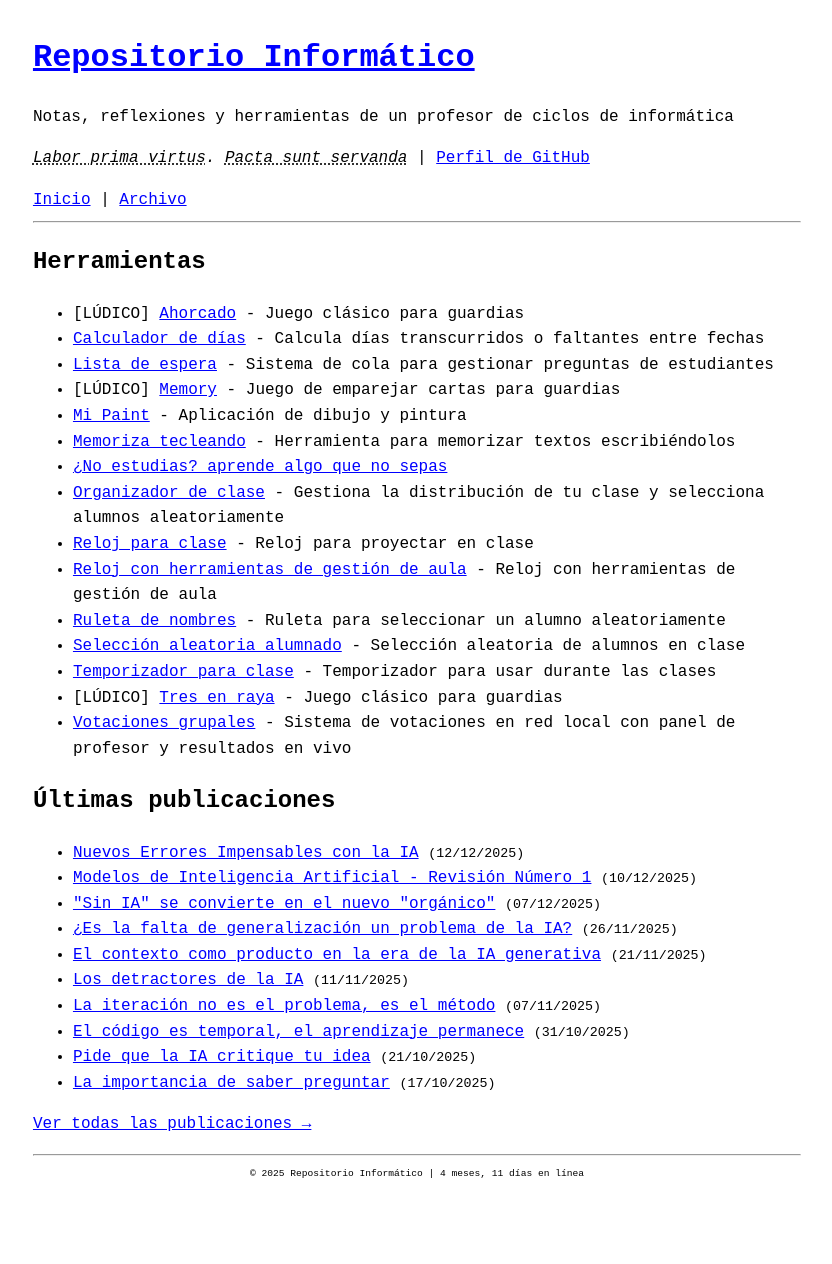
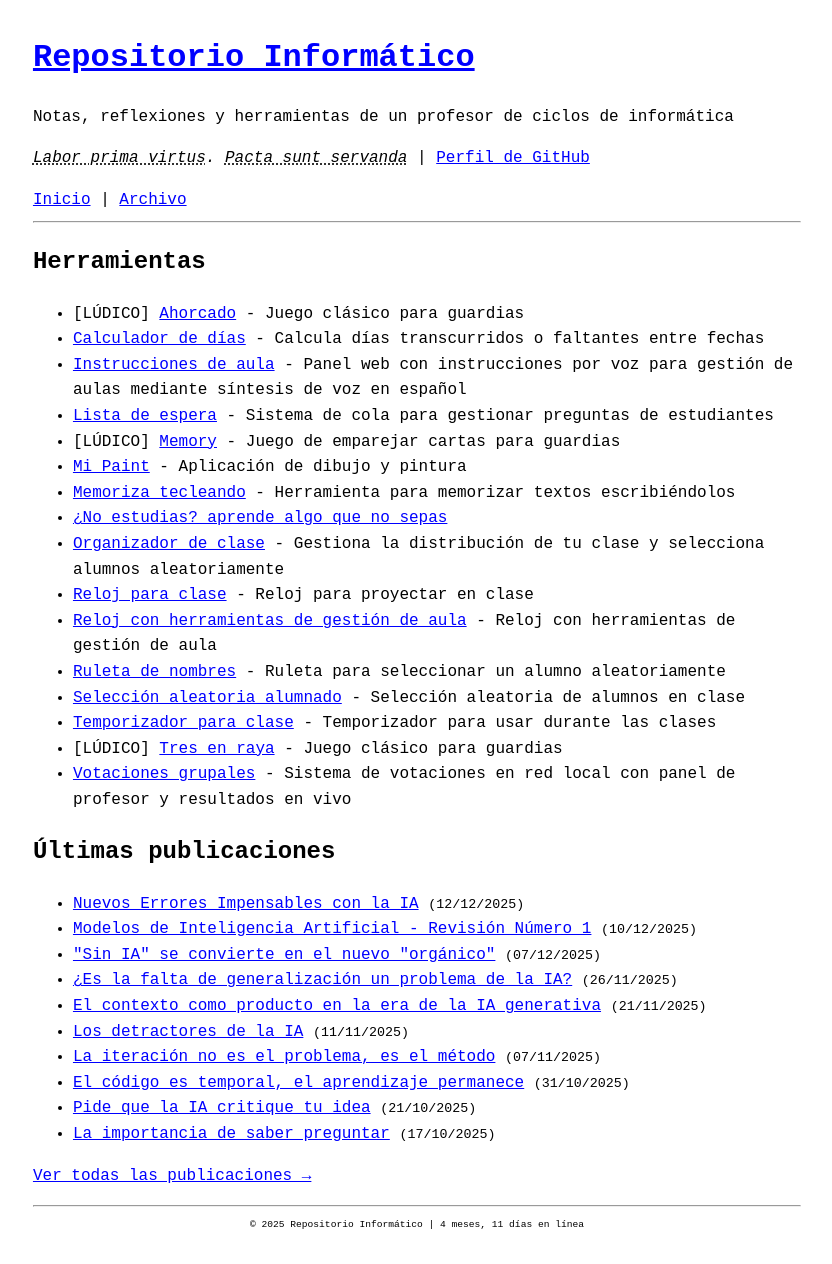
Before and after one commit to repositorioinformatico/repositorioinformatico.github.io, a Jekyll site: the page built from index.html, in a window 1280 px wide. Shown: the whole page, without its empty margins (223-1055 px from the left). Built offline with Jekyll 4.4.1, drawn with Linux system fonts in a browser that asks for light colours; before the commit the page ends 1213 px from its top, so only the background shows below that.

Commit message:
Añadir herramienta Instrucciones de aula
Co-Authored-By: Claude Opus 4.6 <noreply@anthropic.com>

```diff
--- a/index.html
+++ b/index.html
@@ -8,6 +8,7 @@ title: Inicio
 <ul>
     <li>[LÚDICO] <a href="https://repositorioinformatico.github.io/ahorcado/">Ahorcado</a> - Juego clásico para guardias</li>
     <li><a href="https://repositorioinformatico.github.io/calendario-calculador-dias/">Calculador de días</a> - Calcula días transcurridos o faltantes entre fechas</li>
+    <li><a href="https://repositorioinformatico.github.io/instrucciones-aula/">Instrucciones de aula</a> - Panel web con instrucciones por voz para gestión de aulas mediante síntesis de voz en español</li>
     <li><a href="https://github.com/repositorioinformatico/lista-espera">Lista de espera</a> - Sistema de cola para gestionar preguntas de estudiantes</li>
     <li>[LÚDICO] <a href="https://repositorioinformatico.github.io/emparejar-colores-o-emoticonos/">Memory</a> - Juego de emparejar cartas para guardias</li>
     <li><a href="https://repositorioinformatico.github.io/mi-paint/">Mi Paint</a> - Aplicación de dibujo y pintura</li>
```
